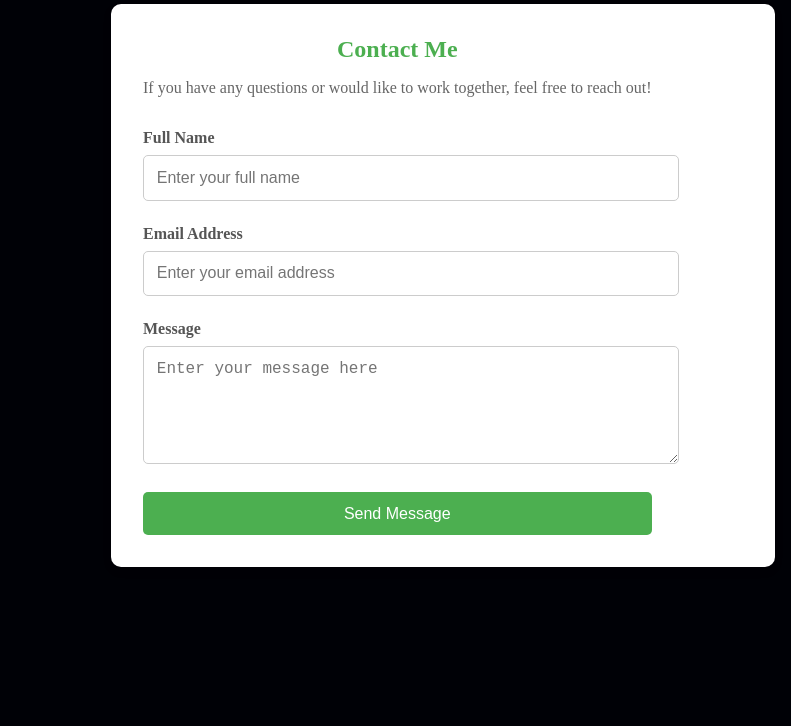
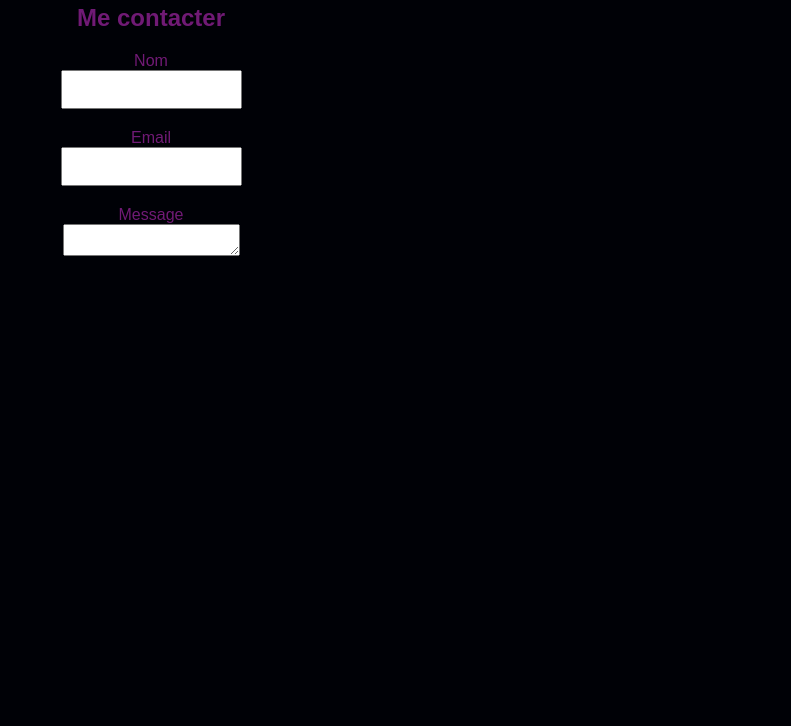
Before and after one commit to RondLeSoleil/Port_Folio, a plain HTML site: page Contact.html in a window 1280 px wide. Shown: the part 74-800 px from the top of the page, without its empty margins (489-1280 px from the left). Drawn offline with Linux system fonts and the light colour scheme.

Commit message:
Add files via upload

```diff
--- a/Contact.html
+++ b/Contact.html
@@ -18,32 +18,15 @@
         </ul>
         <img src="images/moon.png" id="icon">
     </nav>
-     <!-- Contact Section -->
-     <section class="contact-section">
-        <div class="container">
-            <h1>Contact Me</h1>
-            <p>If you have any questions or would like to work together, feel free to reach out!</p>
-            <form class="contact-form">
-                <!-- Name Field -->
-                <div class="form-group">
-                    <label for="name">Full Name</label>
-                    <input type="text" id="name" name="name" placeholder="Enter your full name" required>
-                </div>
-                <!-- Email Field -->
-                <div class="form-group">
-                    <label for="email">Email Address</label>
-                    <input type="email" id="email" name="email" placeholder="Enter your email address" required>
-                </div>
-                <!-- Message Field -->
-                <div class="form-group">
-                    <label for="message">Message</label>
-                    <textarea id="message" name="message" rows="5" placeholder="Enter your message here" required></textarea>
-                </div>
-                <!-- Submit Button -->
-                <button type="submit" class="submit-btn">Send Message</button>
-            </form>
-        </div>
-    </section>
+ <section class="AllContact">
+    <h1>Me contacter</h1>
+    <label>Nom</label>
+        <input type="text">
+    <label for="emailInput">Email</label>
+        <input id="emailInput" type="text">
+        <label for="messageInput">Message</label>
+              <textarea id="messageInput"></textarea>
+ </section>
 <script src="script.js"></script>
 </body>
 </html>
--- a/style.css
+++ b/style.css
@@ -1,6 +1,7 @@
 *{
     padding:0;
     margin:0;
+    font-family: sans-serif;
 }
 :root{
     --primary-color:#000106;
@@ -29,11 +30,10 @@ nav ul{
     height: 100vh;
     width: 100%;
     background: var(--primary-color);
-    font-family: sans-serif;
     position: relative;
 }
 nav{
-    width: 84%;
+    width: 100%;
     margin: auto;
     padding: 20px 0;
     display: flex;
@@ -90,7 +90,7 @@ span{
     height: 100%;
     position: absolute;
     left:50%;
-    bottom: 0;
+    bottom: 100px;
     border-radius: 100%;
     transform: translateX(-50%);
     transition: 1s;
@@ -325,92 +325,23 @@ padding: -50px 0 0 0;
    }
 
    /***********Contact*************************/
+.AllContact{
+    display: flex;
+    align-items: center;
+    align-items: center;
+    flex-direction: column;
 
-/* General Reset */
-
-/* Body Styling */
-
-
-/* Contact Section */
-.contact-section {
-    display: flex;
-    width: 100%;
-    max-width: 600px;
-    background: #fff;
-    padding: 2rem;
-    border-radius: 10px;
-    box-shadow: 0 4px 8px rgba(0, 0, 0, 0.1);
-    margin-left:600px;
 }
-
-.contact-section h1 {
-    text-align: center;
-    color: #4CAF50;
-    margin-bottom: 1rem;
+.AllContact h1{
+    color: #701a75;
 }
-
-.contact-section p {
-    text-align: center;
-    margin-bottom: 2rem;
-    color: #666;
+.AllContact label{
+    color: #701a75;
+    padding: 20px 0 0 0;
 }
-
-/* Contact Form */
-.contact-form {
-    display: flex;
-    flex-direction: column;
+.AllContact input{
+    padding: 10px 0 10px  0;
 }
-
-.form-group {
-    margin-bottom: 1.5rem;
-}
-
-.form-group label {
-    display: block;
-    font-weight: bold;
-    margin-bottom: 0.5rem;
-    color: #555;
-}
-
-.form-group input,
-.form-group textarea {
-    width: 100%;
-    padding: 0.8rem;
-    border: 1px solid #ccc;
-    border-radius: 5px;
-    font-size: 1rem;
-    color: #333;
-    transition: border-color 0.3s;
-}
-
-.form-group input:focus,
-.form-group textarea:focus {
-    border-color: #4CAF50;
-    outline: none;
-}
-
-/* Submit Button */
-.submit-btn {
-    padding: 0.8rem;
-    font-size: 1rem;
-    color: #fff;
-    background: #4CAF50;
-    border: none;
-    border-radius: 5px;
-    cursor: pointer;
-    transition: background 0.3s;
-}
-
-.submit-btn:hover {
-    background: #45a049;
-}
-
-
-
-
-
-
-
    @media (max-width: 1250px) {
     .img-box{
         width: 45%;
@@ -427,4 +358,19 @@ padding: -50px 0 0 0;
         font-family: sans-serif;
         position: relative;
     }
+
+    .card {
+
+        top: 50%;
+        left: 50%;
+        width: 300px;
+        height: 300px;
+
+        perspective: 500px;
+        display:flex;
+       justify-content:center;
+       flex-direction: column;
+       align-items: ;
+      }
+
 }
```
Also changed, not shown: PortFolio.html (+1 -1 lines), about.html (+1 -1 lines), index.html (+2 -2 lines), script.js (line endings or trailing spaces).
